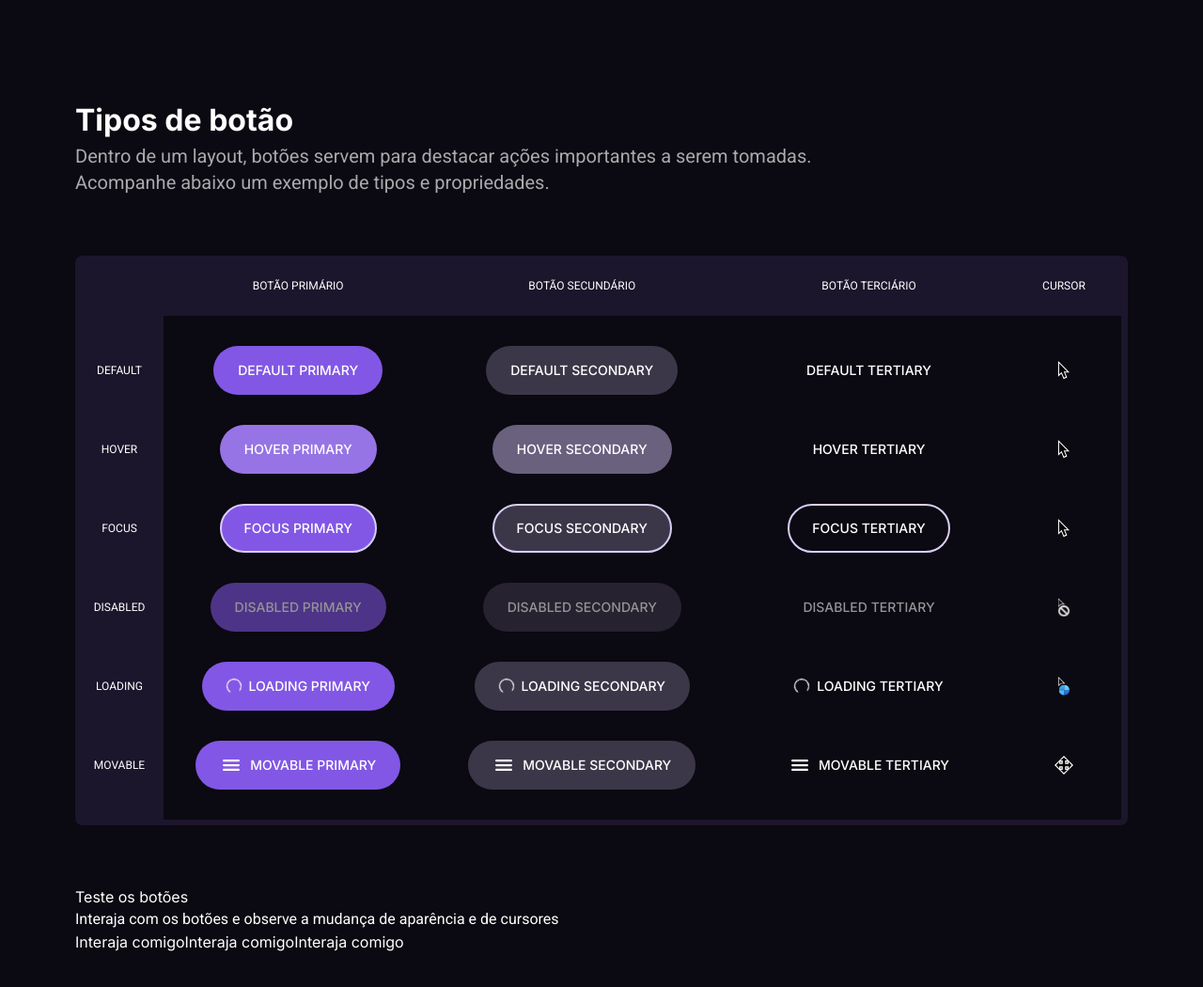
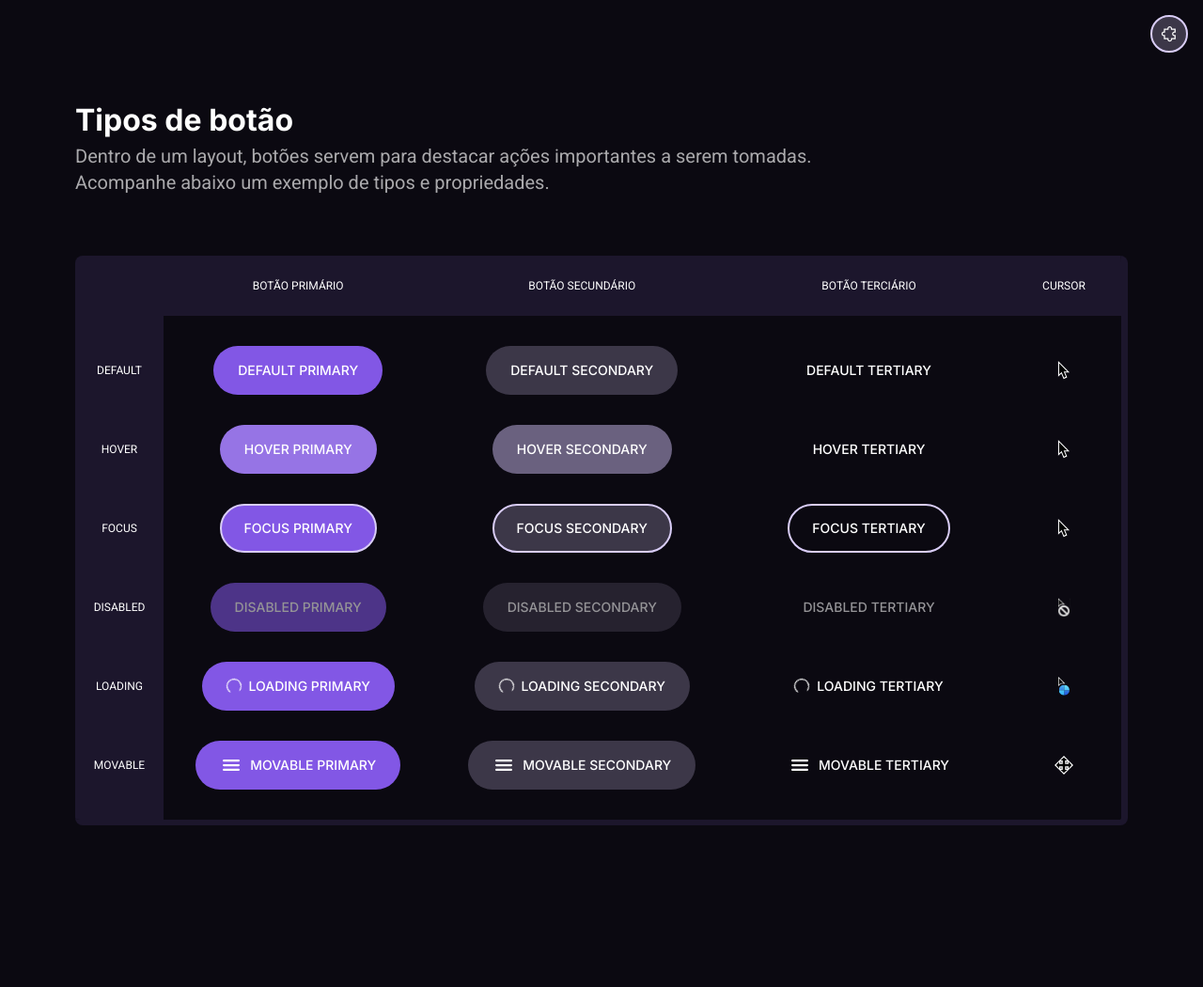
Before and after one commit to PabloXT14/boracodar-03, a React (Vite) app: page / in a window 1280 px wide. Shown: the top 1050 px of the page at 94% size. After the commit the page ends 990 px from the top, so only its background shows below. Built offline with nearby package versions, Linux system fonts and the light colour scheme.

Commit message:
feat: implementing buttons-demo

```diff
--- a/package.json
+++ b/package.json
@@ -13,6 +13,7 @@
     "preview": "vite preview"
   },
   "dependencies": {
+    "@radix-ui/react-dialog": "^1.0.5",
     "react": "^18.2.0",
     "react-dom": "^18.2.0",
     "react-icons": "^5.1.0",
--- a/src/components/buttons-demo.tsx
+++ b/src/components/buttons-demo.tsx
@@ -1,16 +1,40 @@
+import * as Dialog from '@radix-ui/react-dialog'
+import { LiaPuzzlePieceSolid } from 'react-icons/lia'
+import { Button } from './button'
+
 export const ButtonsDemo = () => {
   return (
-    <aside>
-      <h2>Teste os botões</h2>
-      <p>
-        Interaja com os botões e observe a mudança de aparência e de cursores
-      </p>
+    <Dialog.Root>
+      <Dialog.Trigger asChild>
+        <button className="group fixed right-4 top-4 flex gap-2 rounded-full border-2 border-zinc-300 bg-zinc-700 p-2 text-white transition-all delay-1000">
+          <LiaPuzzlePieceSolid size={20} />
+          <span className="hidden transition-all group-hover:block">
+            Interaja comigo
+          </span>
+        </button>
+      </Dialog.Trigger>
+      <Dialog.Portal>
+        <Dialog.Overlay className="fixed inset-0 bg-black opacity-60" />
+        <Dialog.Content className="fixed bottom-0 right-0 top-0 w-fit max-w-[406px] bg-violet-950 px-11 py-28">
+          <Dialog.Title className="mb-2 font-inter text-[32px] font-bold leading-none">
+            Teste os botões
+          </Dialog.Title>
+          <Dialog.Description className="mb-16 text-lg opacity-65">
+            Interaja com os botões e observe a mudança de aparência e de
+            cursores
+          </Dialog.Description>
 
-      <div>
-        <button>Interaja comigo</button>
-        <button>Interaja comigo</button>
-        <button>Interaja comigo</button>
-      </div>
-    </aside>
+          <div className="flex w-full flex-col gap-8">
+            <Button>Interaja comigo</Button>
+            <Button variant="secondary" disabled>
+              Interaja comigo
+            </Button>
+            <Button variant="tertiary" state="movable">
+              Interaja comigo
+            </Button>
+          </div>
+        </Dialog.Content>
+      </Dialog.Portal>
+    </Dialog.Root>
   )
 }
```
Also changed, not shown: 1 other file (tests, documents, lock files or other folders).
